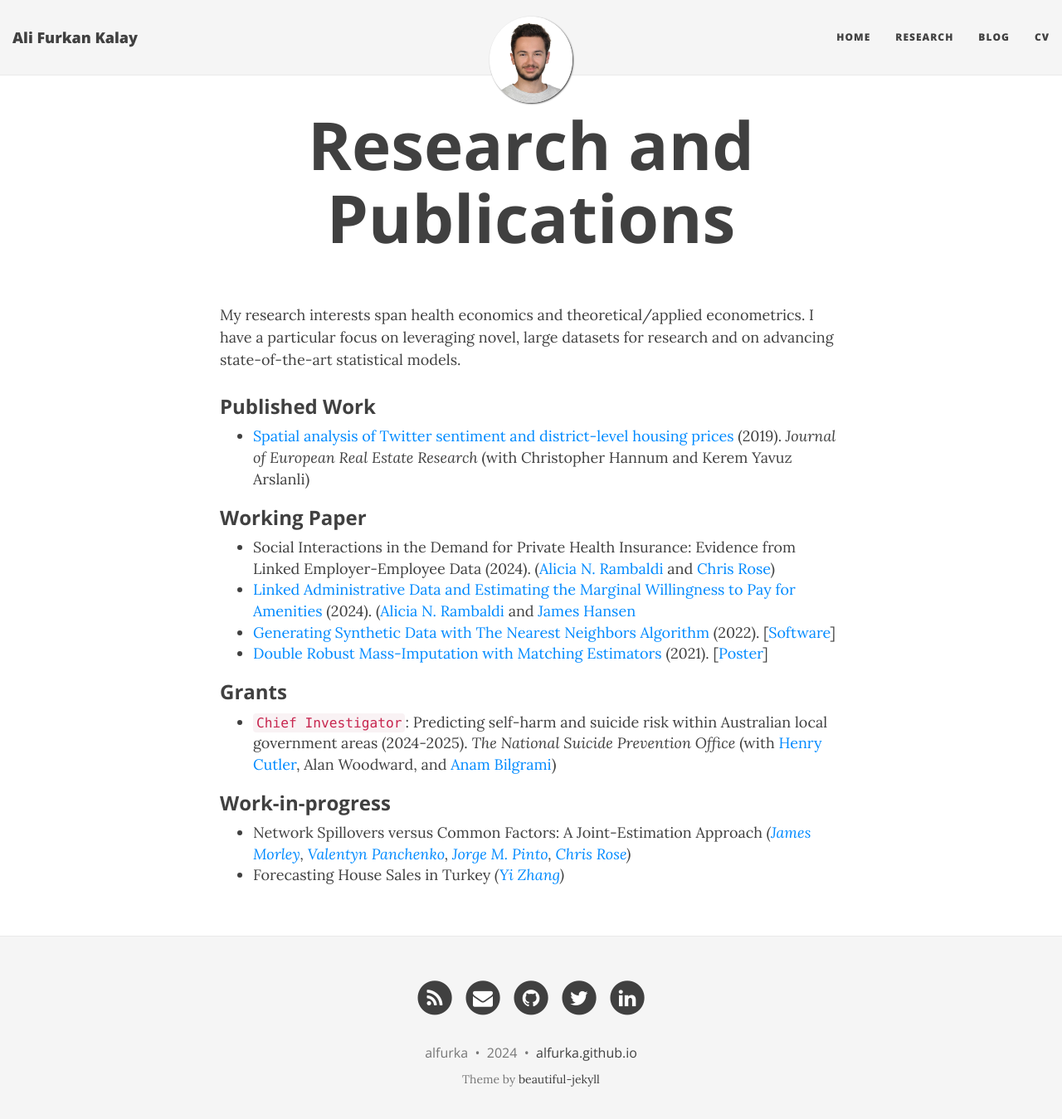
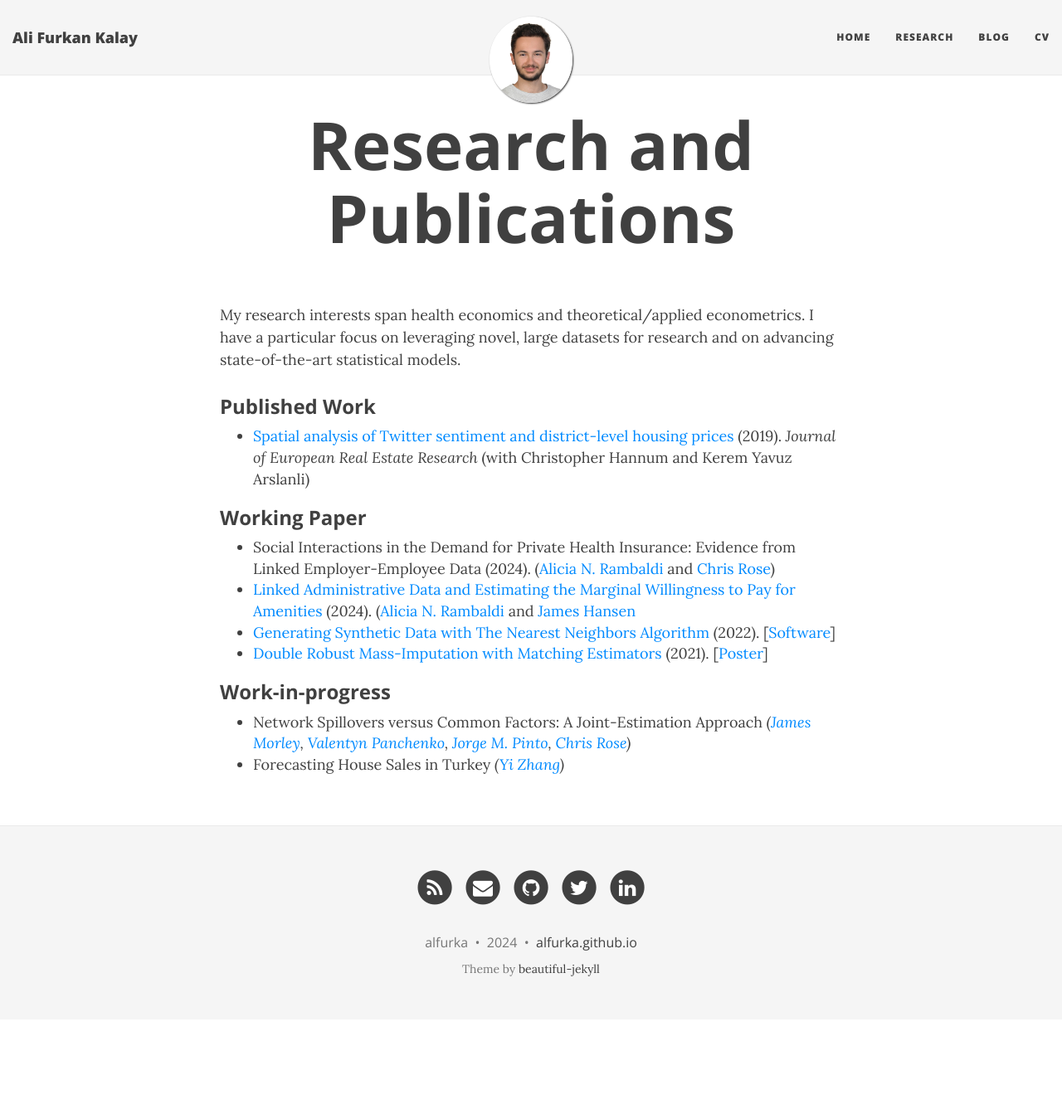
Before and after one commit to alfurka/alfurka.github.io, a Jekyll site: the page built from research.md, in a window 1280 px wide and 1362 px high. Shown: the top 1349 px of the window at 83% size. Built offline with Jekyll 4.4.1, drawn with Linux system fonts in a browser that asks for light colours; nearby versions of some CDN libraries.

Commit message:
Update research.md

```diff
--- a/research.md
+++ b/research.md
@@ -16,9 +16,6 @@ My research interests span health economics and theoretical/applied econometrics
 - [Generating Synthetic Data with The Nearest Neighbors Algorithm](https://arxiv.org/abs/2210.00884) (2022). [[Software](https://github.com/alfurka/synloc)]
 - [Double Robust Mass-Imputation with Matching Estimators](https://arxiv.org/abs/2110.09275) (2021). [[Poster](https://alfurka.github.io/myfiles/Poster_Presentation.pdf)]
 
-### Grants
-- `Chief Investigator`: Predicting self-harm and suicide risk within Australian local government areas (2024-2025). *The National Suicide Prevention Office* (with [Henry Cutler](https://researchers.mq.edu.au/en/persons/henry-cutler), Alan Woodward, and [Anam Bilgrami](https://sites.google.com/mq.edu.au/anambilgrami/home))
-
 ### Work-in-progress
 
 - Network Spillovers versus Common Factors: A Joint-Estimation Approach *([James Morley](https://sites.google.com/site/jamescmorley/), [Valentyn Panchenko](https://www.unsw.edu.au/staff/valentyn-panchenko), [Jorge M. Pinto](https://sites.google.com/site/cokeconphd/research?authuser=0), [Chris Rose](https://sites.google.com/site/christiernrose/))*
```
